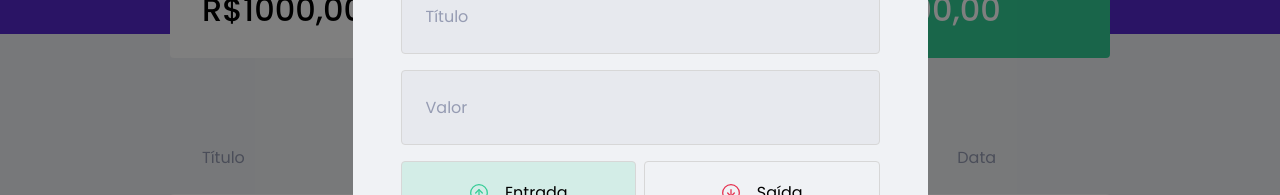
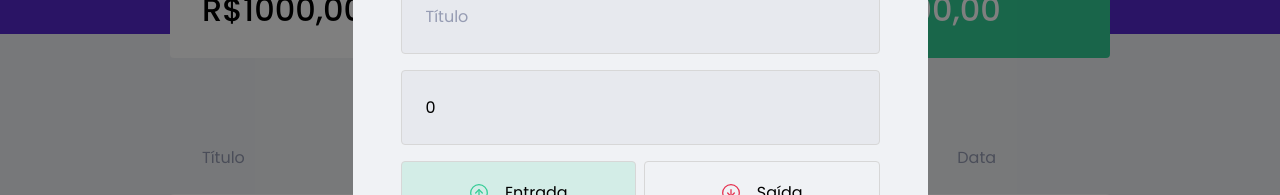
Before and after one commit to gustavomaltez/Ignite-ChapterTwo, a React (Create React App) app in the folder dtmoney/: page / in a window 1280 px wide. Both pictures are taken after a click on the button "Nova transação". Shown: the part 238-433 px from the top of the page. Built offline with nearby package versions, Linux system fonts and the light colour scheme; no server answers; what miragejs would draw is missing.

Commit message:
feat: added handleCreateNewTransacion function and input states

```diff
--- a/dtmoney/src/components/NewTransactionModal/index.tsx
+++ b/dtmoney/src/components/NewTransactionModal/index.tsx
@@ -3,7 +3,7 @@ import { Container, RadioBox, TransactionTypeContainer } from './styles';
 import closeImage from '../../assets/close.svg';
 import incomeImage from '../../assets/income.svg';
 import outcomeImage from '../../assets/outcome.svg';
-import { useState } from 'react';
+import React, { useState } from 'react';
 interface newTransactionModalProps {
     isOpen: boolean;
     onRequestClose: () => void;
@@ -11,6 +11,15 @@ interface newTransactionModalProps {
 
 export function NewTransactionModal({ isOpen, onRequestClose }: newTransactionModalProps) {
     const [type, setType] = useState('deposit');
+    const [title, setTitle] = useState('');
+    const [category, setCategory] = useState('');
+    const [value, setValue] = useState(0);
+
+    function handleCreateNewTransaction(event: React.FormEvent) {
+        event.preventDefault();
+
+        console.log({type,title,category,value})
+    }
 
     return (
         <Modal
@@ -24,12 +33,22 @@ export function NewTransactionModal({ isOpen, onRequestClose }: newTransactionMo
                 className="react-modal-close">
                 <img src={closeImage} alt="Fechar modal" />
             </button>
-            <Container>
+            <Container onSubmit={handleCreateNewTransaction}>
 
                 <h2>Cadastrar transação</h2>
 
-                <input type="text" placeholder="Título" />
-                <input type="number" placeholder="Valor" />
+                <input
+                    type="text"
+                    placeholder="Título"
+                    value={title}
+                    onChange={event => setTitle(event.target.value)}
+                />
+                <input
+                    type="number"
+                    placeholder="Valor"
+                    value={value}
+                    onChange={event => setValue(Number(event.target.value))}
+                />
 
                 <TransactionTypeContainer>
                     <RadioBox
@@ -40,7 +59,7 @@ export function NewTransactionModal({ isOpen, onRequestClose }: newTransactionMo
                             setType('deposit');
                         }}
                     >
-                        <img src={incomeImage} alt="Entrada"/>
+                        <img src={incomeImage} alt="Entrada" />
                         <span>Entrada</span>
                     </RadioBox>
 
@@ -52,11 +71,16 @@ export function NewTransactionModal({ isOpen, onRequestClose }: newTransactionMo
                             setType('withdraw');
                         }}
                     >
-                        <img src={outcomeImage} alt="Outcome"/>
+                        <img src={outcomeImage} alt="Outcome" />
                         <span>Saída</span>
                     </RadioBox>
                 </TransactionTypeContainer>
-                <input type="text" placeholder="Categoria" />
+                <input
+                    type="text"
+                    placeholder="Categoria"
+                    value={category}
+                    onChange={event => setCategory(event.target.value)}
+                />
 
                 <button type="submit">Cadastrar</button>
             </Container>
```
